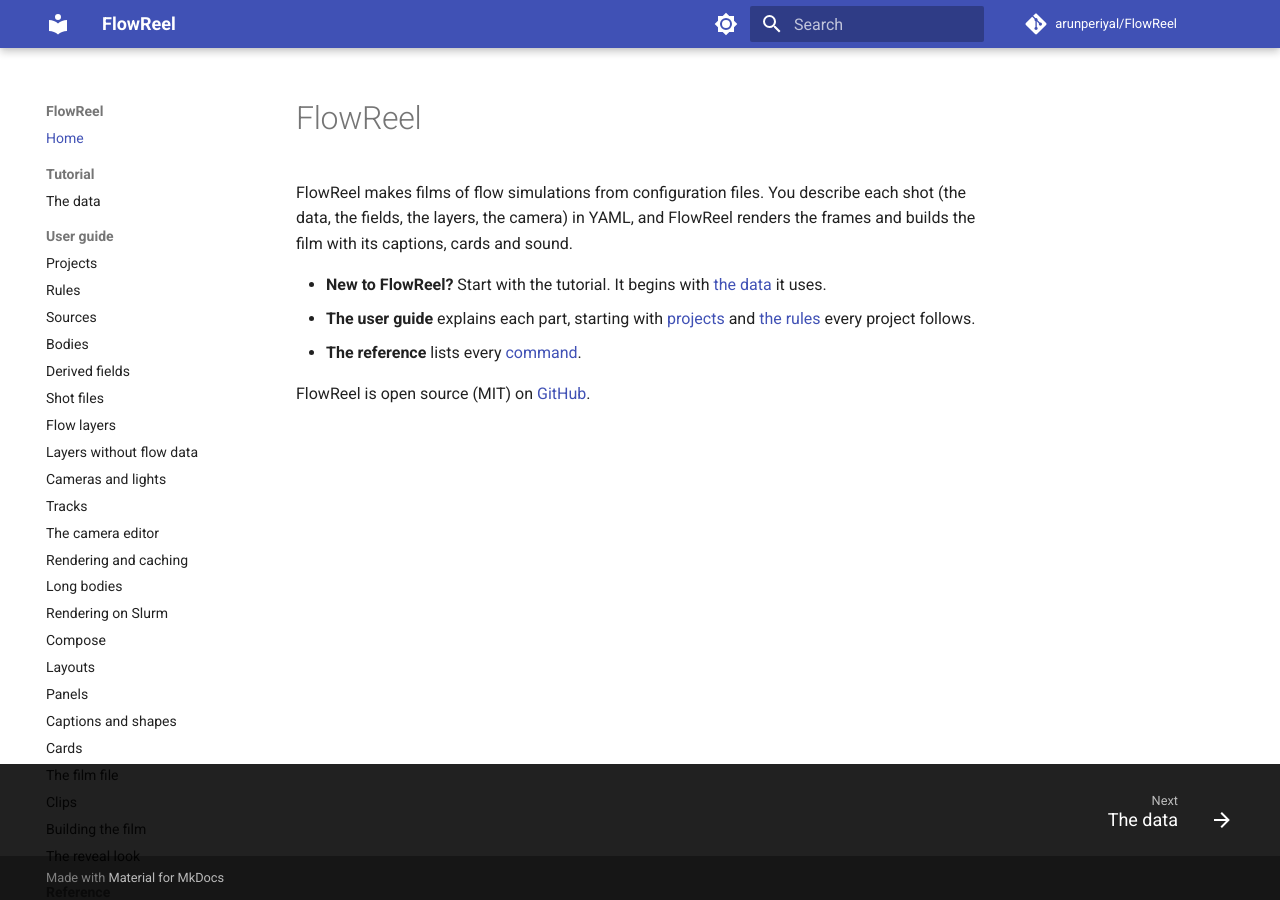
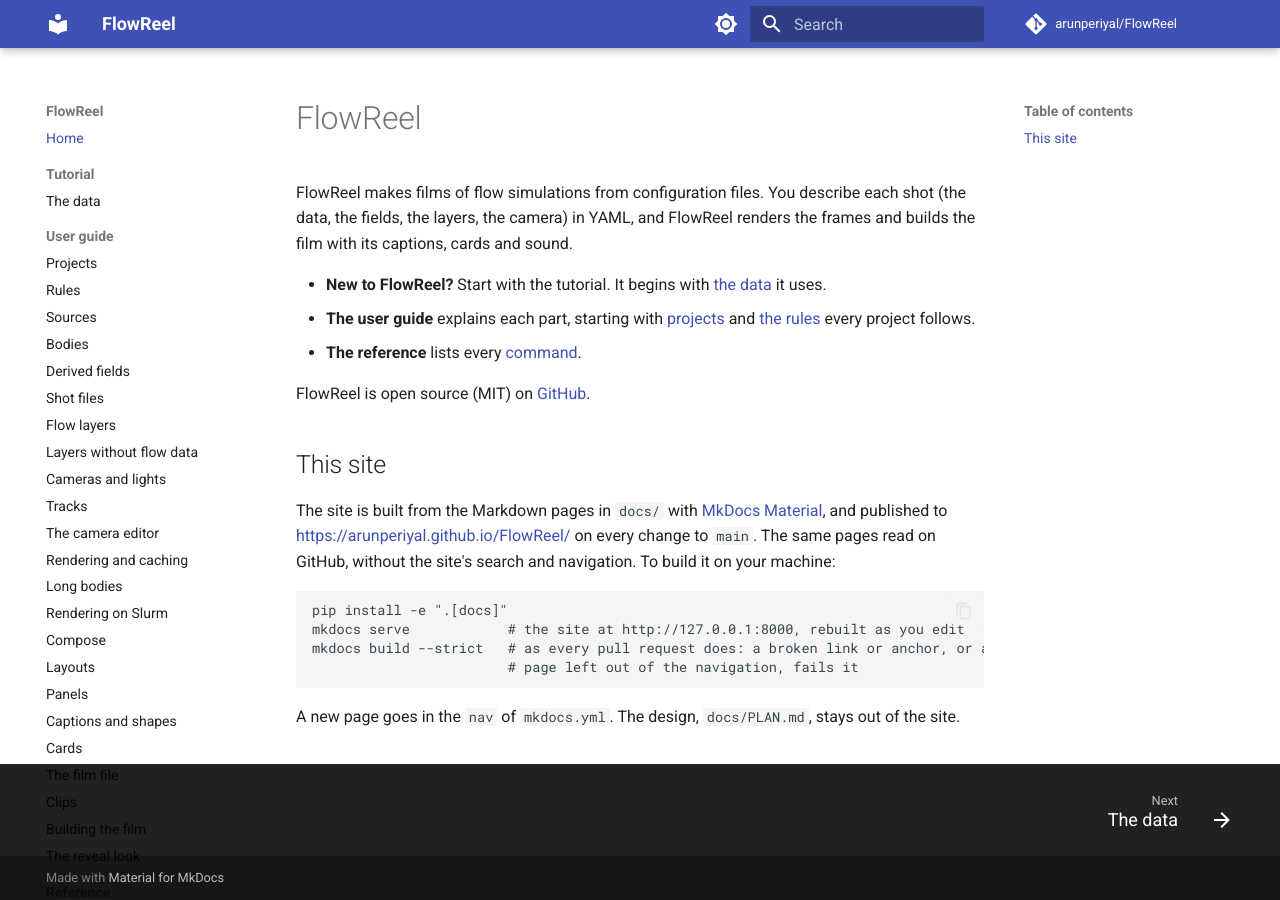
Before and after one commit to arunperiyal/FlowReel, an MkDocs documentation site: the page built from docs/index.md, in a window 1280 px wide. Built offline with MkDocs 1.6.1 and Material for MkDocs 9.7.7, drawn with Linux system fonts in a browser that asks for light colours; comment, search, counter and statistics services are not loaded.

Commit message:
Test the docs site and say how to build it
The strict build runs in the test suite when MkDocs is installed, and the CI
pin is checked against the docs extra.

````diff
--- a/docs/index.md
+++ b/docs/index.md
@@ -11,3 +11,20 @@ frames and builds the film with its captions, cards and sound.
 - **The reference** lists every [command](commands.md).
 
 FlowReel is open source (MIT) on [GitHub](https://github.com/arunperiyal/FlowReel).
+
+## This site
+
+The site is built from the Markdown pages in `docs/` with
+[MkDocs Material](https://squidfunk.github.io/mkdocs-material/), and published to
+<https://arunperiyal.github.io/FlowReel/> on every change to `main`. The same pages read
+on GitHub, without the site's search and navigation. To build it on your machine:
+
+```text
+pip install -e ".[docs]"
+mkdocs serve            # the site at http://127.0.0.1:8000, rebuilt as you edit
+mkdocs build --strict   # as every pull request does: a broken link or anchor, or a
+                        # page left out of the navigation, fails it
+```
+
+A new page goes in the `nav` of `mkdocs.yml`. The design, `docs/PLAN.md`, stays out of
+the site.
````
Also changed, not shown: docs/PLAN.md (+1 -1 lines), 1 other file.
